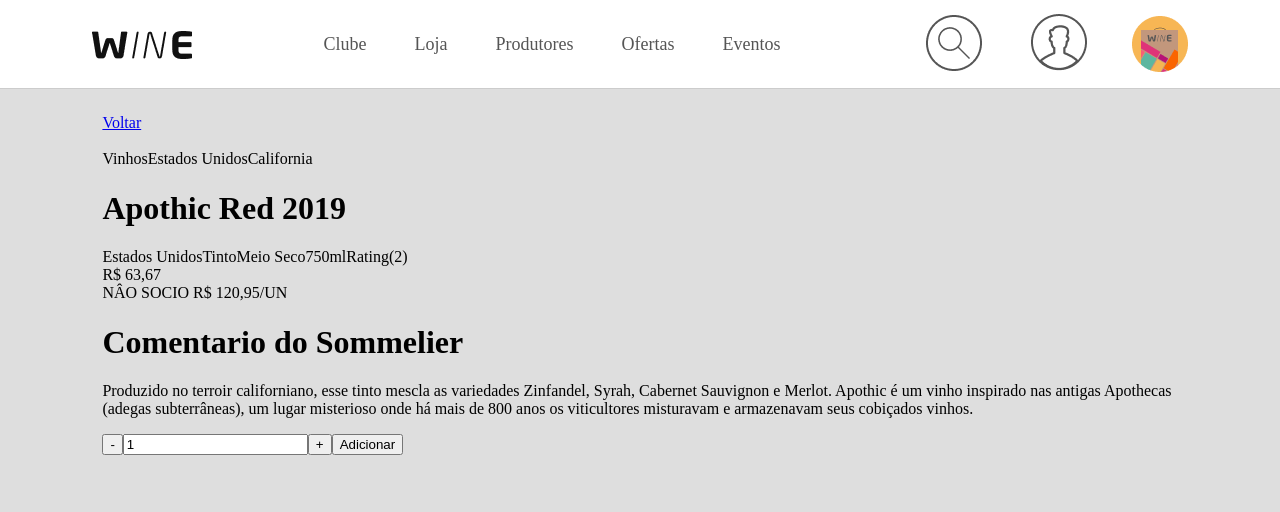
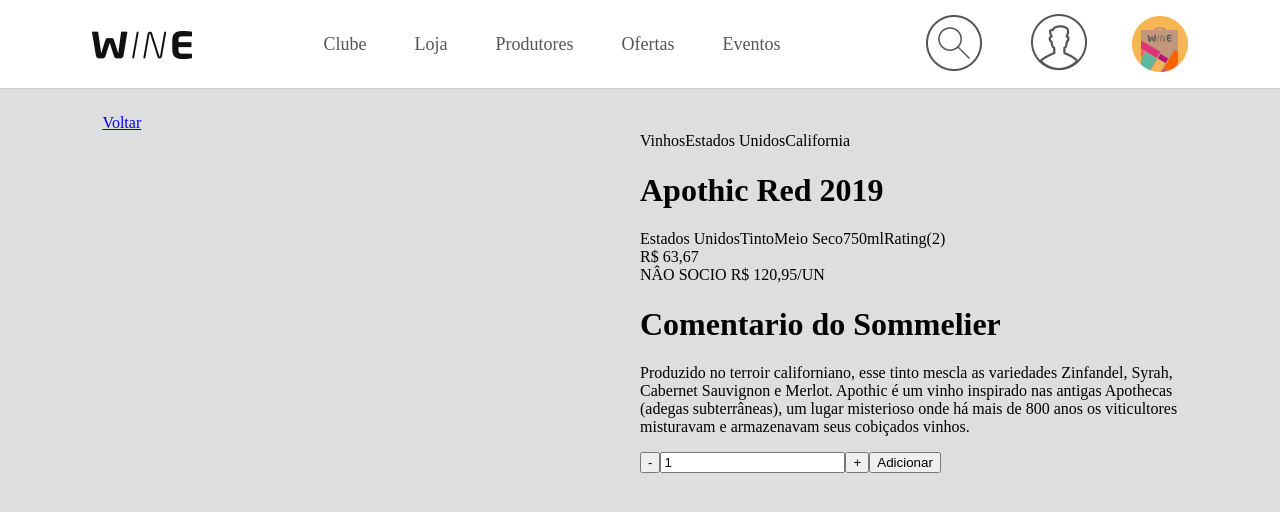
Before and after one commit to MartinGBB/frontend-wine-test, a React (Vite) app: page /product/1 in a window 1280 px wide. Shown: the top 512 px of the page. Built offline with nearby package versions, Linux system fonts and the light colour scheme; no server answers; a web font is replaced by a local one.

Commit message:
style: organiza divs

```diff
--- a/src/components/ProductDetails/index.tsx
+++ b/src/components/ProductDetails/index.tsx
@@ -2,6 +2,7 @@ import { Link } from "react-router-dom";
 import {
   ContainerPage,
   ContainerProduct,
+  ContainerImage,
   ContainerDescriptionProduct,
   SectionProduct,
   Price,
@@ -15,9 +16,9 @@ export function ProductDetails() {
       <Link to={''}>Voltar</Link>
 
       <ContainerProduct>
-        <div>
+        <ContainerImage>
           <img src="" alt="" />
-        </div>
+        </ContainerImage>
 
         <ContainerDescriptionProduct>
 
--- a/src/components/ProductDetails/styles.ts
+++ b/src/components/ProductDetails/styles.ts
@@ -1,14 +1,26 @@
 import styled from 'styled-components';
 
 export const ContainerPage = styled.div`
+  width: 100%;
 
 `;
 
 export const ContainerProduct = styled.div`
+    display: flex;
 
-`;
+  `;
+
+export const ContainerImage = styled.div`
+  width: 50%;
+
+  & img {
+
+
+  }
+  `;
 
 export const ContainerDescriptionProduct = styled.div`
+  width: 50%;
 
 `;
 
```
